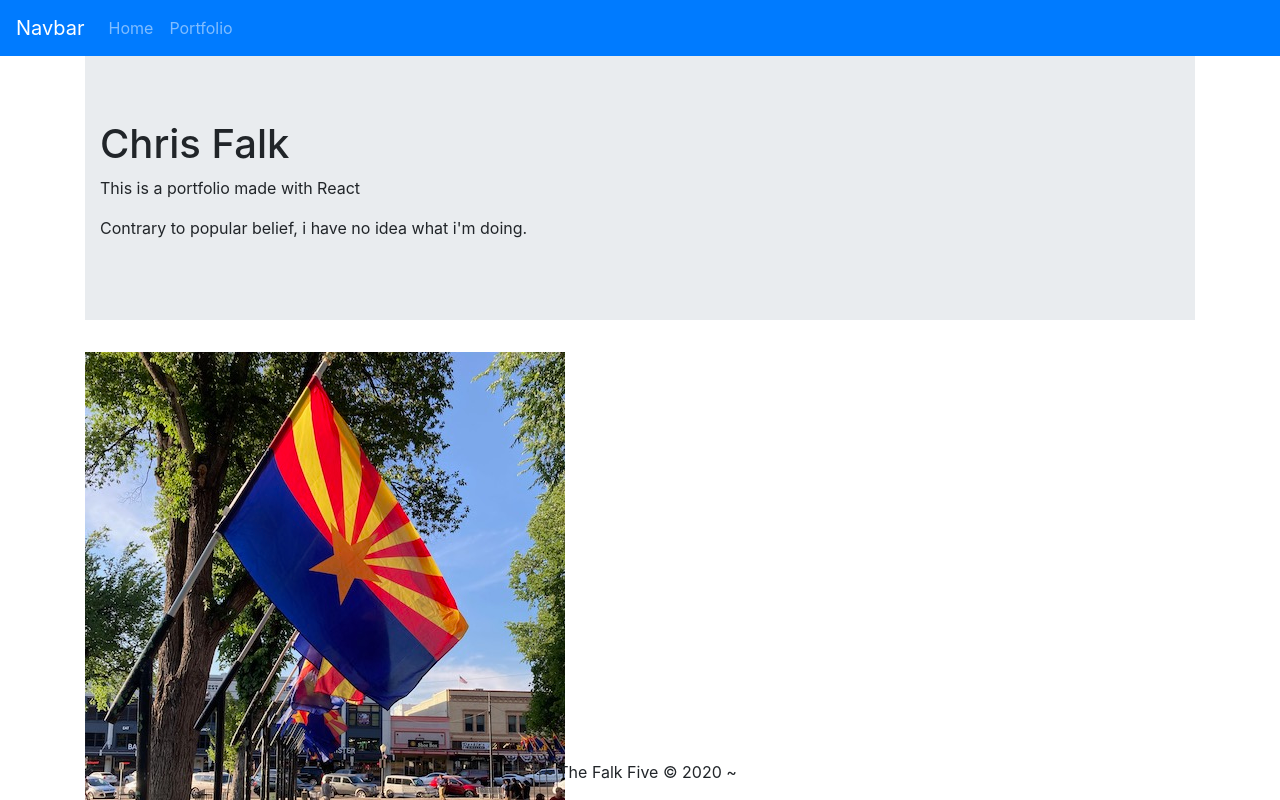
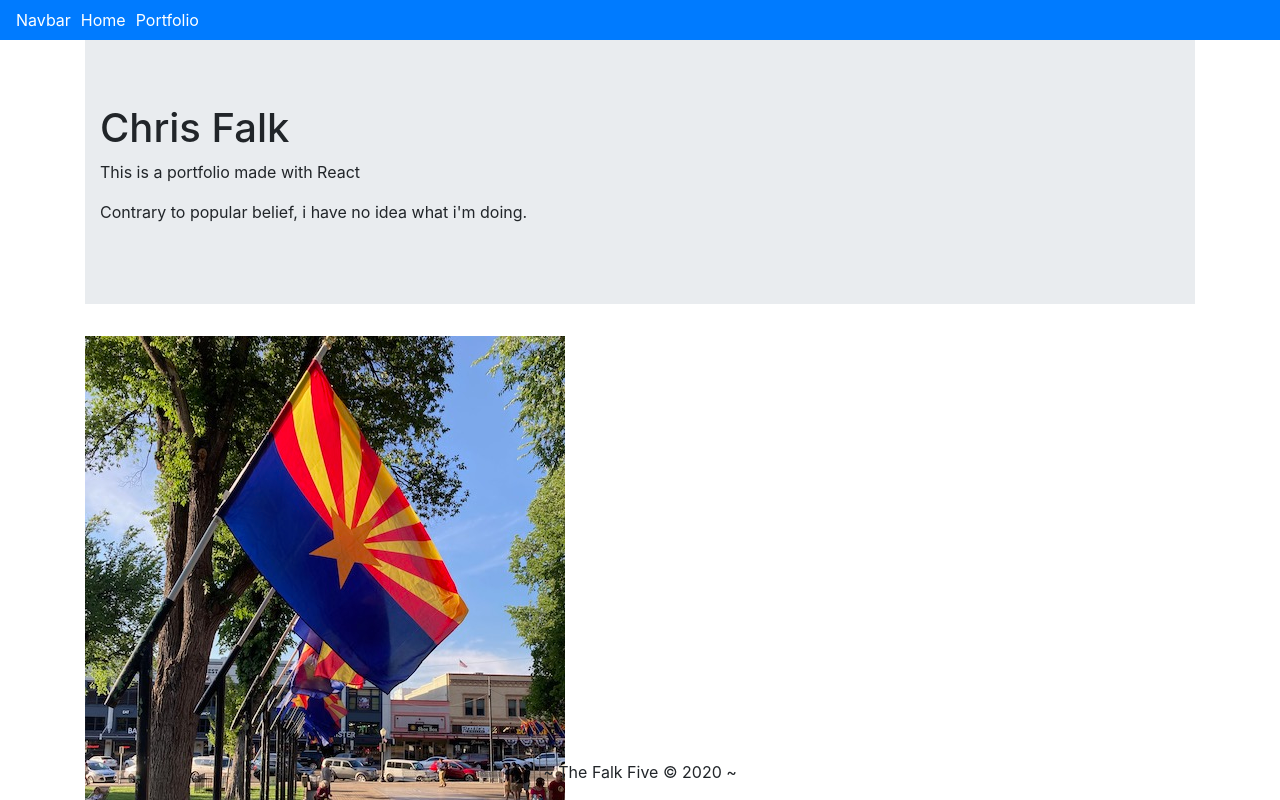
Before and after one commit to chrisfalk88/React_portfolio, a React (Create React App) app: page / in a window 1280 px wide. Shown: the top 800 px of the page. Built offline with nearby package versions, Linux system fonts and the light colour scheme.

Commit message:
update stylings on navbar links

```diff
--- a/src/components/Header.js
+++ b/src/components/Header.js
@@ -1,16 +1,17 @@
 import React from "react";
 import Navbar from "react-bootstrap/Navbar";
 import { Link } from "react-router-dom";
+import "../index.css"
 
 import Nav from "react-bootstrap/Nav";
 
 function NavHeader() {
   return (
     <Navbar bg="primary" variant="dark">
-      <Navbar.Brand href="/">Navbar</Navbar.Brand>
+      <Link to="/" class="link"> Navbar  </Link>
       <Nav className="mr-auto">
-        <Nav.Link href ="/">Home</Nav.Link>
-        <Nav.Link href ="/portfolio">Portfolio</Nav.Link>
+        <Link to="/" class="link"> Home  </Link>
+        <Link to="/portfolio" class="link"> Portfolio </Link>
       </Nav>
     </Navbar>
   );
--- a/src/index.css
+++ b/src/index.css
@@ -11,3 +11,8 @@ code {
   font-family: source-code-pro, Menlo, Monaco, Consolas, 'Courier New',
     monospace;
 }
+
+.link {
+  color:white;
+  margin-right: 10px;
+}
```
Also changed, not shown: 11 other files (tests, documents, lock files or other folders).
